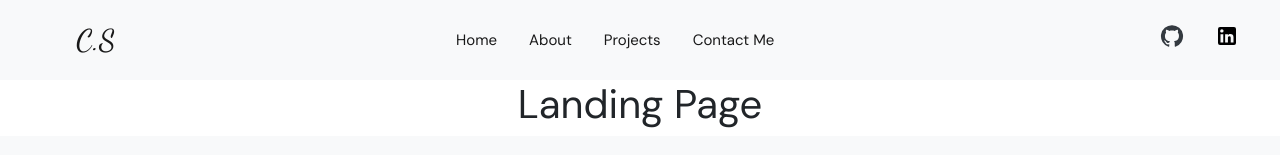
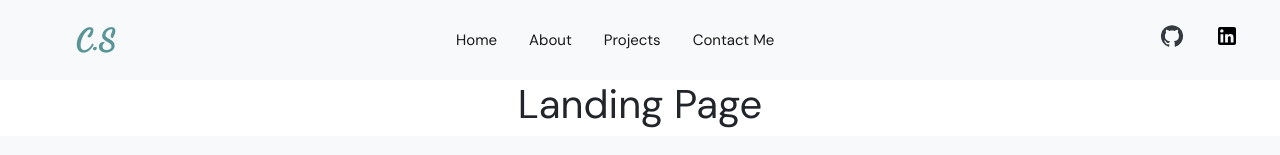
Before and after one commit to sircollo/react-portfolio, a React (Create React App) app: page / in a window 1280 px wide. Shown: the top 155 px of the page. Built offline with nearby package versions, Linux system fonts and the light colour scheme.

Commit message:
Style: change navbar brand text color and font-weight

```diff
--- a/src/styles/Navbar.css
+++ b/src/styles/Navbar.css
@@ -3,6 +3,8 @@
 .navbar-brand{
   font-family: 'Dancing Script';
   font-size: 30px;
+  color: #599596 !important;
+  font-weight: 700;
 }
 .container-fluid{
   padding-left: 60px;
```
